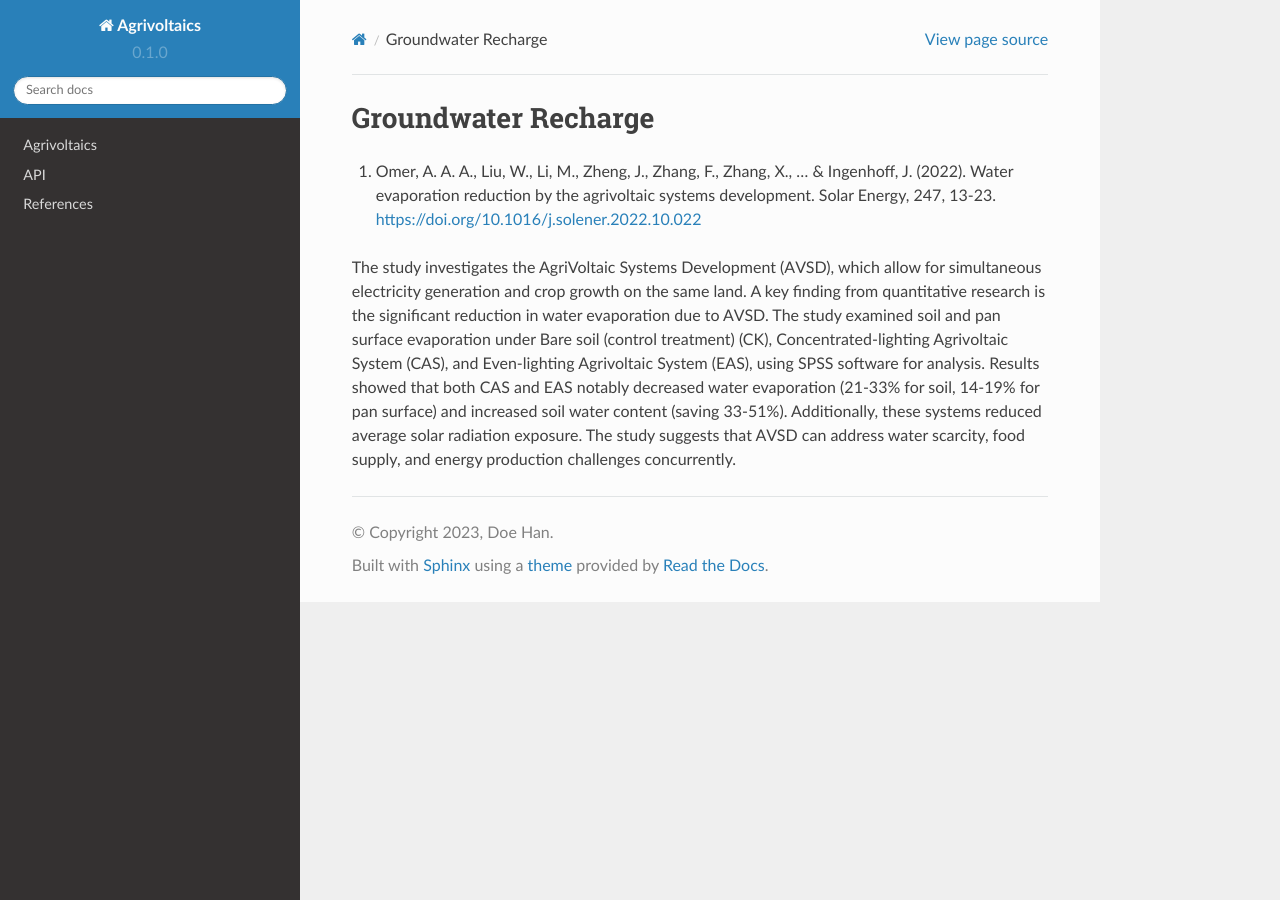
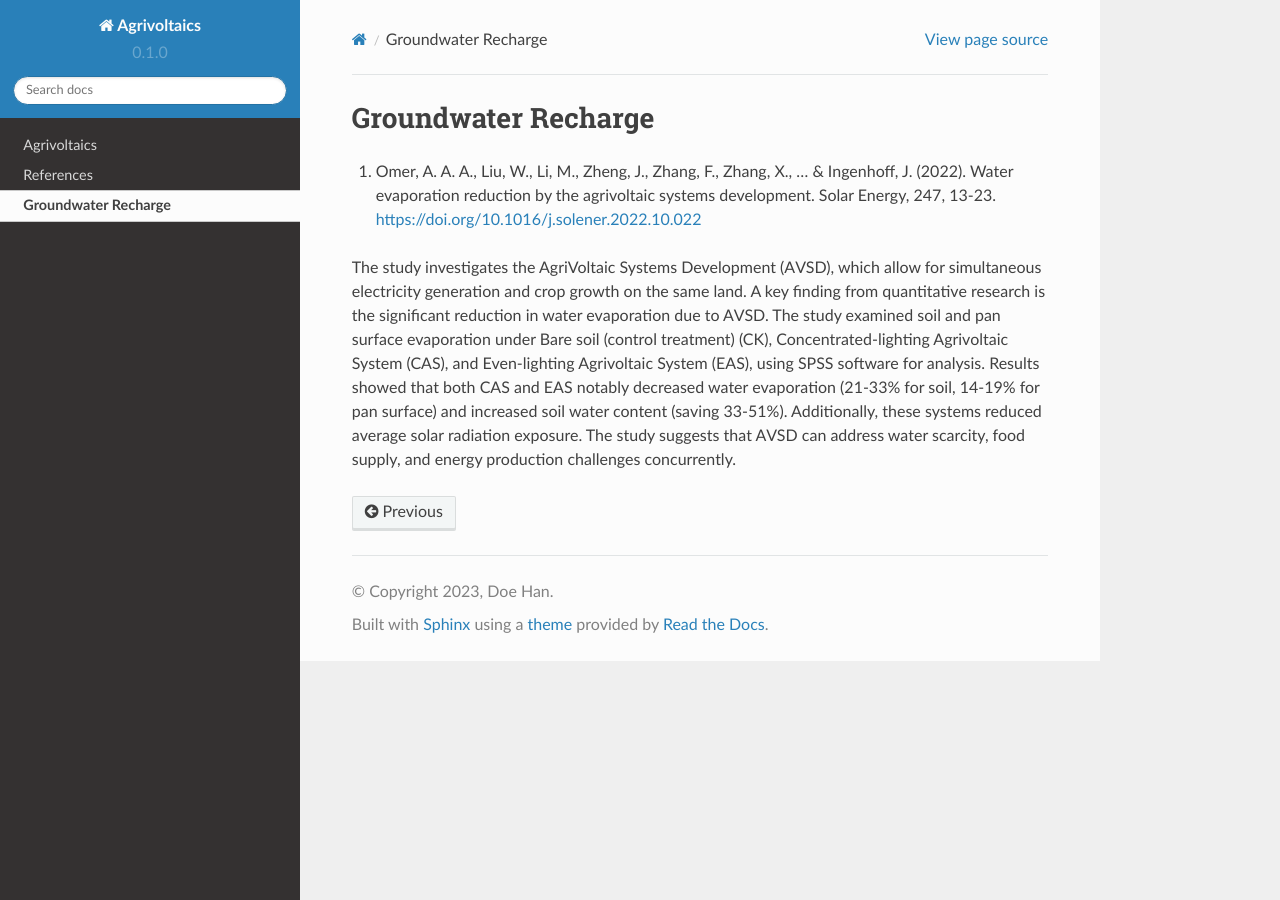
Before and after one commit to hanhydro/wiki, a Sphinx documentation site: the page built from docs/source/gw_rech.rst, in a window 1280 px wide. Built offline with Sphinx 7.4.7 and the Read the Docs theme 2.0.0, drawn with Linux system fonts in a browser that asks for light colours.

Commit message:
Update index.rst

```diff
--- a/docs/source/index.rst
+++ b/docs/source/index.rst
@@ -19,5 +19,5 @@ Contents
 .. toctree::
 
    usage
-   api
    refs
+   gw_rech
```
